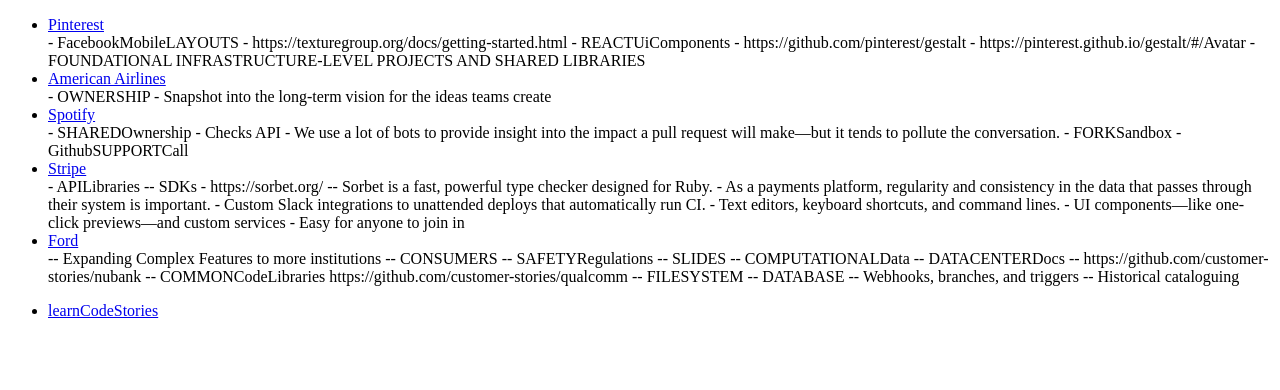
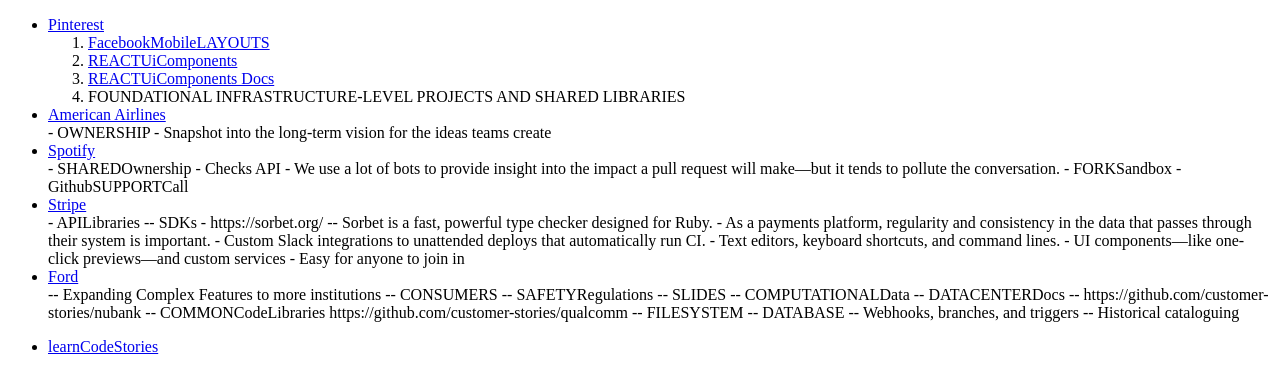
Before and after one commit to suramya/learnCodeStories, a plain HTML site: page index.html in a window 1280 px wide. Drawn offline with Linux system fonts and the light colour scheme.

Commit message:
Update index.html

```diff
--- a/index.html
+++ b/index.html
@@ -7,9 +7,12 @@
 		<nav>
     		<ul>
         		<li><a href="https://github.com/customer-stories/pinterest">Pinterest</a></li>
-- FacebookMobileLAYOUTS - https://texturegroup.org/docs/getting-started.html
-- REACTUiComponents - https://github.com/pinterest/gestalt - https://pinterest.github.io/gestalt/#/Avatar
-- FOUNDATIONAL INFRASTRUCTURE-LEVEL PROJECTS AND SHARED LIBRARIES
+			<ol>
+				<li><a href="https://texturegroup.org/docs/getting-started.html">FacebookMobileLAYOUTS</a></li>
+				<li><a href="https://github.com/pinterest/gestalt">REACTUiComponents</a></li>
+				<li><a href="https://pinterest.github.io/gestalt/#/Avatar">REACTUiComponents Docs</a></li>
+				<li>FOUNDATIONAL INFRASTRUCTURE-LEVEL PROJECTS AND SHARED LIBRARIES</li>
+			</ol>
 
 			<li><a href="https://github.com/customer-stories/american-airlines">American Airlines</a></li>
 - OWNERSHIP - Snapshot into the long-term vision for the ideas teams create
```
